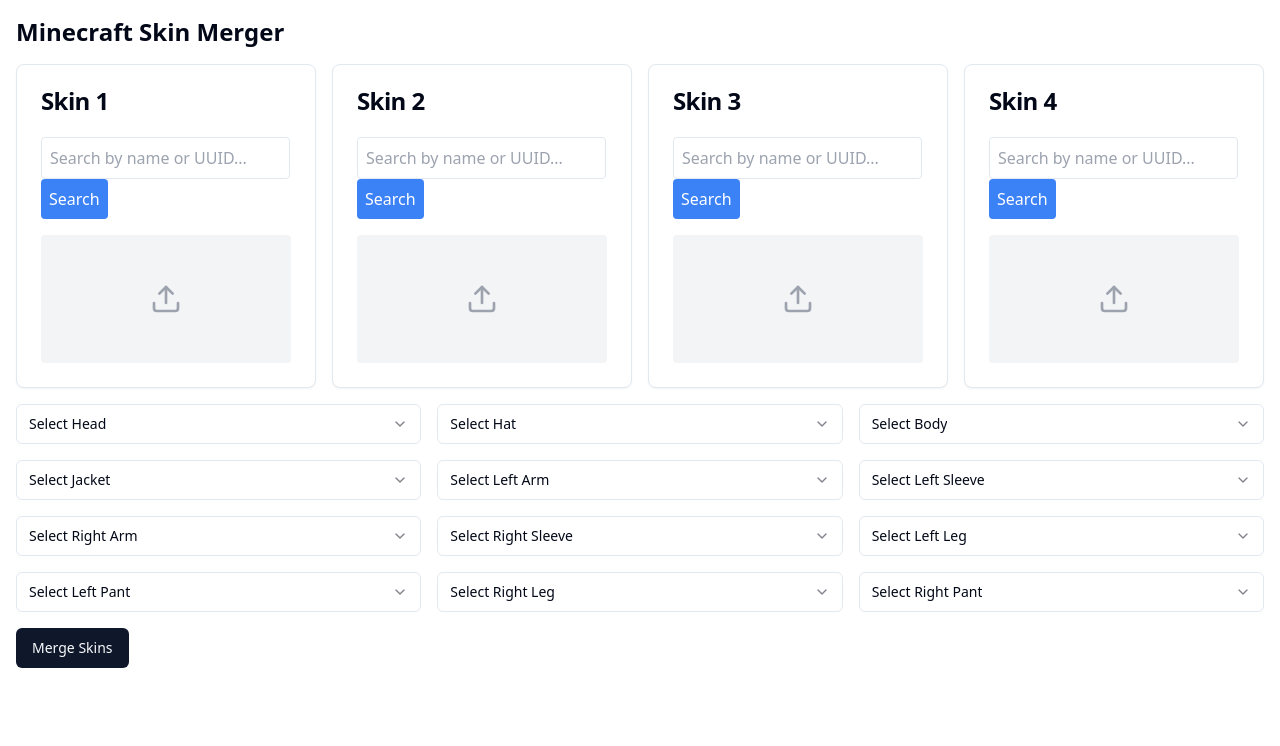
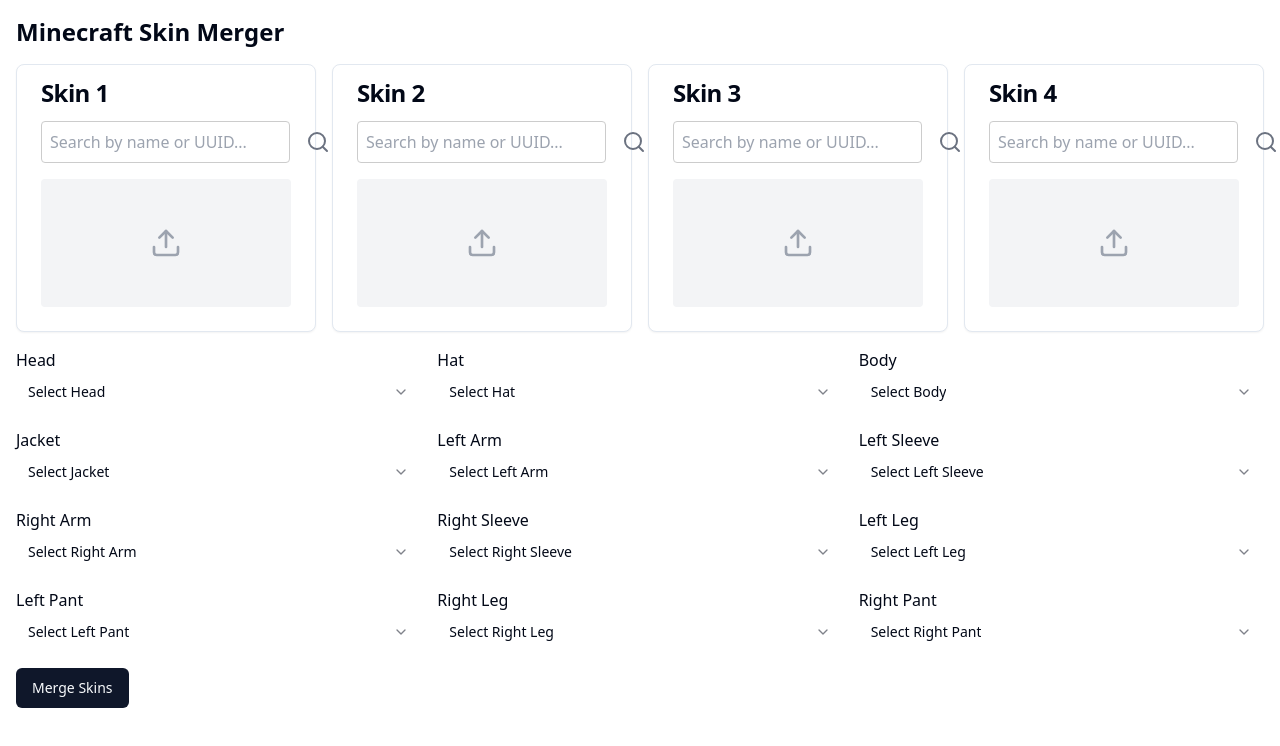
Before and after one commit to spencerfrost/minecraft-skin-merger, a React (Create React App) app in the folder client/: page / in a window 1280 px wide. Shown: the top 746 px of the page. Built offline with nearby package versions, Linux system fonts and the light colour scheme.

Commit message:
Icons and fixes

```diff
--- a/client/src/components/SkinPartSelector.js
+++ b/client/src/components/SkinPartSelector.js
@@ -20,7 +20,13 @@
   return (
     <div className="grid grid-cols-2 md:grid-cols-3 gap-4 mb-4">
       {skinParts.map((part) => (
-        <Select key={part} onValueChange={(value) => onPartSelection(part, parseInt(value))}>
+        <div key={part} className="skin-part-selector">
+          <label htmlFor={`select-${part}`} className="select-label">{part}</label>
+          <Select
+            id={`select-${part}`}
+            value={selectedParts[part]?.toString()}
+            onValueChange={(value) => onPartSelection(part, parseInt(value))}
+          >
             <SelectTrigger>
               <SelectValue placeholder={`Select ${part}`} />
             </SelectTrigger>
@@ -32,6 +38,7 @@
               ))}
             </SelectContent>
           </Select>
+        </div>
       ))}
     </div>
   );
--- a/client/src/components/SkinUploader.js
+++ b/client/src/components/SkinUploader.js
@@ -1,9 +1,10 @@
-import { Upload } from 'lucide-react';
-import { useState } from 'react';
-import { Card, CardContent, CardHeader, CardTitle } from './ui/card';
+import { Search, Upload, X } from "lucide-react";
+import { useState } from "react";
+import '../styles/SkinUploader.css';
+import { Card, CardContent, CardHeader, CardTitle } from "./ui/card";
 
-const SkinUploader = ({ index, skin, onUpload }) => {
-  const [searchTerm, setSearchTerm] = useState('');
+const SkinUploader = ({ index, skin, onUpload, onDelete }) => {
+  const [searchTerm, setSearchTerm] = useState("");
 
   const handleSkinUpload = (event) => {
     const file = event.target.files[0];
@@ -20,25 +21,62 @@
     event.preventDefault(); // Prevent form submission from reloading the page
     if (!searchTerm.trim()) return; // Optional: prevent search with empty query
 
-    const endpoint = `/v1/skin/${encodeURIComponent(searchTerm)}`; // or /v1/body/:name for the body
-    const url = `https://skins.danielraybone.com${endpoint}`;
+    // use server endpoint to fetch skin.
+    // if you're running the server locally, you can use the following URL:
+    const domain =
+      process.env.NODE_ENV === "development" ? "http://localhost:3002" : "";
+    const url = `${domain}/api/fetch-skin/${encodeURIComponent(searchTerm)}`;
 
     try {
       const response = await fetch(url);
       const blob = await response.blob(); // Assuming the response is an image
-      const imageUrl = URL.createObjectURL(blob);
+      const skinUrl = URL.createObjectURL(blob);
+      try {
+        const imageUrl = await convertBlobUrlToBase64(skinUrl);
+        console.log(imageUrl);
+        onUpload(index, imageUrl);
+      } catch (error) {
+        console.error("Failed to convert blob to base64:", error);
+        alert("Error converting blob to base64");
+      }
 
-      onUpload(index, imageUrl);
     } catch (error) {
-      console.error('Failed to fetch skin:', error);
-      alert('Error searching for skin');
+      console.error("Failed to fetch skin:", error);
+      alert("Error searching for skin");
     }
   };
 
+  const handleDelete = () => {
+    onDelete(index);
+  };
+
+  function convertBlobUrlToBase64(blobUrl) {
+    return fetch(blobUrl)
+        .then(response => response.blob())
+        .then(blob => new Promise((resolve, reject) => {
+            const reader = new FileReader();
+            reader.onloadend = () => resolve(reader.result);
+            reader.onerror = reject;
+            reader.readAsDataURL(blob);
+        }));
+}
+
   return (
     <Card>
-      <CardHeader>
-        <CardTitle>Skin {index + 1}</CardTitle>
+      <CardHeader className="py-4">
+        <CardTitle>
+          Skin {index + 1}
+          {/* Only show delete button if skin is uploaded */}
+          {skin && (
+            <button
+              disabled={!skin}
+              onClick={handleDelete}
+              className="float-right py-0 text-gray-500 hover:text-red-500"
+            >
+              <X />
+            </button>
+          )}
+        </CardTitle>
       </CardHeader>
       <CardContent>
         <form onSubmit={handleSearch} className="mb-4">
@@ -49,8 +87,8 @@
             onChange={(e) => setSearchTerm(e.target.value)}
             className="mr-2 p-2 border rounded"
           />
-          <button type="submit" className="p-2 bg-blue-500 text-white rounded">
-            Search
+          <button type="submit" className="px-2 text-gray-500 hover:text-blue-500">
+            <Search />
           </button>
         </form>
         {skin ? (
--- /dev/null
+++ b/client/src/components/ui/Icon.js
@@ -0,0 +1,9 @@
+import { icons } from 'lucide-react';
+
+const LucideIcon = ({ name, color, size }) => {
+  const LucideIcon = icons[name];
+
+  return <LucideIcon color={color} size={size} />;
+};
+
+export default LucideIcon;
--- a/client/src/pages/MinecraftSkinMerger.js
+++ b/client/src/pages/MinecraftSkinMerger.js
@@ -43,6 +43,17 @@
     }
   };
 
+  const handleSkinDelete = (index) => {
+    const newSkins = [...skins];
+    newSkins[index] = null;
+    setSkins(newSkins);
+
+    // If this is the last skin deleted, clear all selected parts
+    if (newSkins.every((skin) => skin === null)) {
+      setSelectedParts({});
+    }
+  };
+
   // This effect will run when skins change
   useEffect(() => {
     // If there's at least one skin uploaded and no parts are selected yet
@@ -63,27 +74,53 @@
   const mergeSkins = async () => {
     setError(null);
     const formData = new FormData();
+
     skins.forEach((skin, index) => {
       if (skin) {
-        const byteString = atob(skin.split(',')[1]);
+        try {
+          // Debugging: Log the skin data
+          console.log(`Processing skin at index ${index}:`, skin);
+
+          // Extract base64 data and MIME type
+          const base64Data = skin.split(',')[1];
           const mimeString = skin.split(',')[0].split(':')[1].split(';')[0];
+
+          // Decode base64 to binary data
+          const byteString = atob(base64Data);
+
+          // Convert binary string to typed array
           const ab = new ArrayBuffer(byteString.length);
           const ia = new Uint8Array(ab);
           for (let i = 0; i < byteString.length; i++) {
             ia[i] = byteString.charCodeAt(i);
           }
+
+          // Create blob from typed array
           const blob = new Blob([ab], { type: mimeString });
           formData.append('skins', blob, `skin${index}.png`);
+
+        } catch (error) {
+          console.error(`Error processing skin at index ${index}:`, error);
+          // Optionally continue with next skin or handle error differently
+        }
       }
     });
+
+    // Append additional data
     formData.append('selectedParts', JSON.stringify(selectedParts));
 
     try {
+      // Debugging: Log form submission attempt
+      console.log('Attempting to submit form data:', formData);
+
       const response = await fetch(`${API_URL}/merge-skins`, {
         method: 'POST',
         body: formData,
       });
       const text = await response.text();
+
+      // Debugging: Log server response
+      console.log('Server response:', text);
 
       if (response.ok) {
         const data = JSON.parse(text);
@@ -95,11 +132,11 @@
         }
       } else {
         setError(`Error: ${response.status} ${response.statusText}`);
-        console.error('Server responded with:', text);
+        console.error('Server responded with error:', text);
       }
     } catch (error) {
       setError('Error merging skins');
-      console.error('Error merging skins:', error);
+      console.error('Network or other error during merging skins:', error);
     }
   };
 
@@ -114,6 +151,7 @@
             index={index}
             skin={skin}
             onUpload={handleSkinUpload}
+            onDelete={handleSkinDelete}
           />
         ))}
       </div>
--- /dev/null
+++ b/client/src/styles/SkinUploader.css
@@ -0,0 +1,27 @@
+form {
+    display: flex;        /* Set the form to a flex container */
+    width: 100%;          /* Ensure the form takes full width of its parent */
+  }
+
+  input[type="text"] {
+    flex-grow: 1;         /* Allows the input to grow and fill available space */
+    margin-right: 8px;    /* Add some margin-right to separate it from the button */
+    padding: 8px;         /* Padding for better text visibility */
+    border: 1px solid #ccc; /* Border styling */
+    border-radius: 4px;   /* Rounded corners for the input */
+  }
+
+  button {
+    padding: 8px 16px;    /* Padding for the button */
+    cursor: pointer;      /* Cursor as pointer to indicate it's clickable */
+    border: none;         /* No border for the button */
+    background: none;     /* No background color to use CSS classes for colors */
+    display: flex;        /* Display as flex to center the icon inside */
+    align-items: center;  /* Align items center to keep the icon vertically centered */
+    justify-content: center; /* Center content horizontally */
+    color: #666;          /* Default color, overridden by classes */
+  }
+
+  button:hover {
+    color: #007bff;       /* Hover effect color change */
+  }
```
Lines whose indentation alone changed are shown as unchanged.
